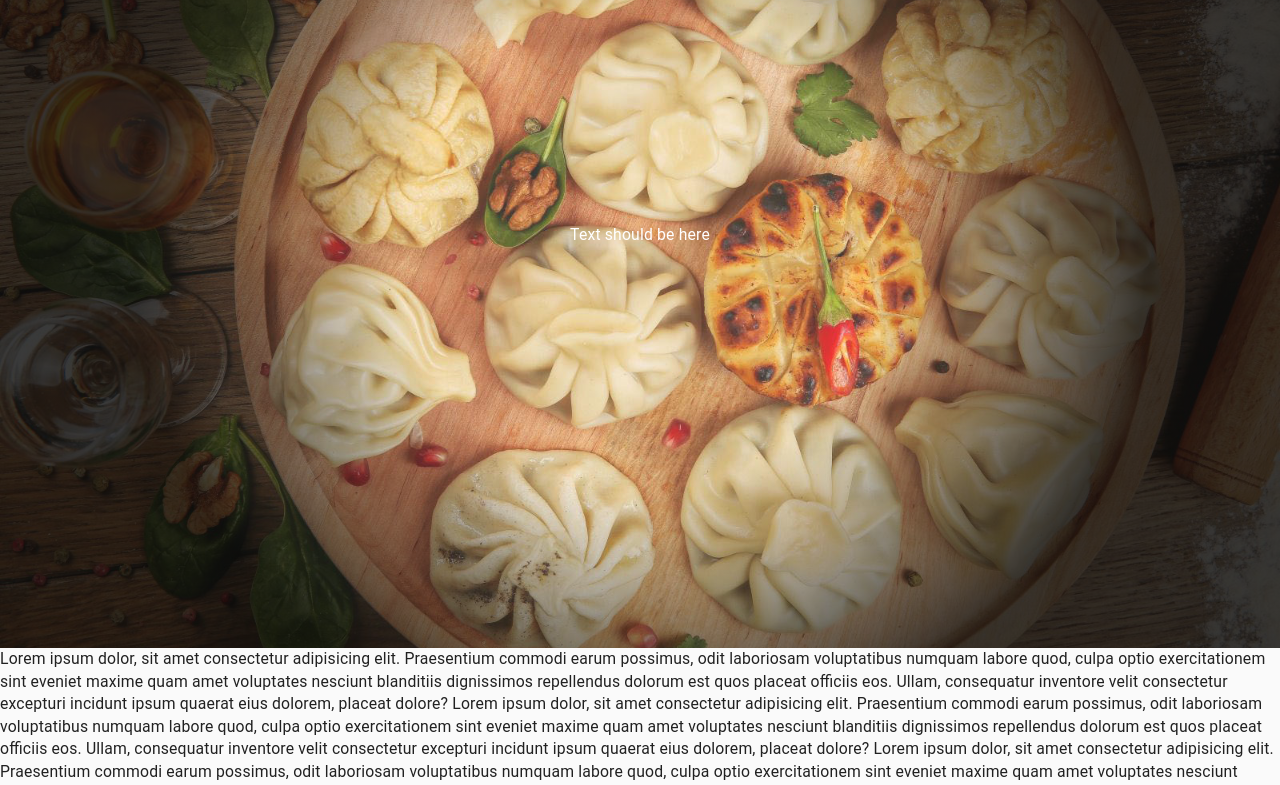
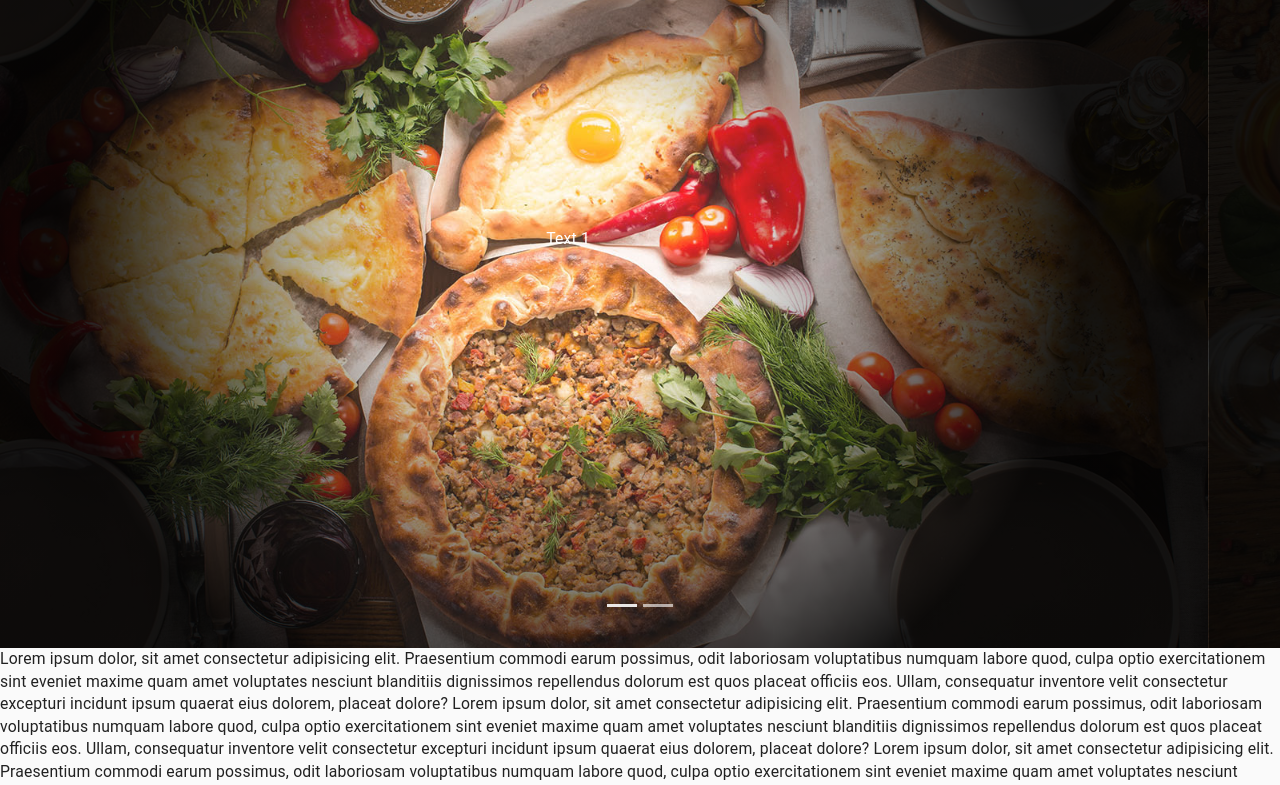
Before and after one commit to akerbs/suliko2, a Gatsby site: page / in a window 1280 px wide. Shown: the part 152-937 px from the top of the page. Built offline with nearby package versions, Linux system fonts and the light colour scheme; Gatsby itself is replaced by a stand-in of ours.

Commit message:
010820_5

```diff
--- a/package.json
+++ b/package.json
@@ -17,6 +17,7 @@
     "@material-ui/lab": "^4.0.0-alpha.56",
     "@material-ui/pickers": "^3.2.10",
     "axios": "^0.19.2",
+    "bootstrap": "^4.5.0",
     "dotenv": "^8.2.0",
     "gatsby": "^2.23.12",
     "gatsby-background-image": "^1.1.1",
@@ -36,6 +37,7 @@
     "material-auto-rotating-carousel": "^3.0.2",
     "react": "^16.12.0",
     "react-background-slider": "^2.0.0",
+    "react-bootstrap": "^1.3.0",
     "react-dom": "^16.12.0",
     "react-helmet": "^6.1.0",
     "react-hook-form": "^6.0.8",
--- a/src/pages/index.js
+++ b/src/pages/index.js
@@ -1,5 +1,5 @@
 import React from "react"
-import { Link, graphql } from "gatsby"
+import { Link, graphql, useStaticQuery } from "gatsby"
 
 import Layout from "../components/layout"
 import Image from "../components/image"
@@ -12,54 +12,108 @@ import BackgroundSlider from "gatsby-image-background-slider"
 import { AutoRotatingCarousel } from "material-auto-rotating-carousel"
 import { Slide } from "material-auto-rotating-carousel"
 import BackgroundImage from "gatsby-background-image"
+import { makeStyles } from "@material-ui/core/styles"
+import "bootstrap/dist/css/bootstrap.min.css"
+import Carousel from "react-bootstrap/Carousel"
 
-const IndexPage = ({ data }) => (
+const useStyles = makeStyles(theme => ({
+  bgImg: {
+    width: " 100%",
+    height: "100vh",
+    backgroundSize: "cover",
+    backgroundPosition: "center",
+    backgroundRepeat: "no-repeat",
+  },
+  blackOverlay: {
+    display: "flex",
+    height: "100%",
+    alignItems: "center",
+    color: "white",
+    background:
+      "radial-gradient(circle, rgba(255,255,255,0) 19%, rgba(0,0,0,0.9192051820728291) 68%)",
+    [theme.breakpoints.down("xs")]: {
+      background:
+        "radial-gradient(circle, rgba(255,255,255,0) 32%, rgba(0,0,0,0.773546918767507) 67%)",
+    },
+  },
+  bgTextWrapper: {
+    maxWidth: "700px",
+    margin: "0 auto",
+    textAlign: "center",
+  },
+}))
+
+const IndexPage = props => {
+  const classes = useStyles()
+
+  return (
     <Layout>
       <SEO title="Home" />
       {/* <h1>Hi people</h1>
     <p>Welcome to your new Gatsby site.</p>
     <p>Now go build something great.</p> */}
-    {/* <img src={bgImg1600} alt="food" style={{}}/> */}
+      {/* <BackgroundSlider
+        query={useStaticQuery(bgQuery)}
+        images={["1.jpg", "2.jpg"]}
+      ></BackgroundSlider> */}
+      <Carousel prevIcon={false} nextIcon={false}>
+        <Carousel.Item>
           <BackgroundImage
-      style={{
-        width: " 100%",
-        height: "100vh",
-        backgroundSize: "cover",
-        backgroundPosition: "center",
-        backgroundRepeat: "no-repeat",
-      }}
-      fluid={data.img2.childImageSharp.fluid}
+            className={classes.bgImg}
+            fluid={props.data.img1.childImageSharp.fluid}
             // fadeIn
           >
-      <div
-        style={{
-          display: "flex",
-          // backgroundColor: "rgba(0,0,0,.5)",
-          background:
-            "radial-gradient(circle, rgba(255,255,255,0) 32%, rgba(0,0,0,0.773546918767507) 67%)",
-          height: "100%",
-          alignItems: "center",
-          color: "white",
-        }}
+            <div className={classes.blackOverlay}>
+              <div className={classes.bgTextWrapper}>
+                <p>Text 1</p>
+              </div>
+            </div>
+          </BackgroundImage>
+        </Carousel.Item>
+        <Carousel.Item>
+          <BackgroundImage
+            className={classes.bgImg}
+            fluid={props.data.img2.childImageSharp.fluid}
+            // fadeIn
           >
-        <div
-          style={{ maxWidth: "700px", margin: "0 auto", textAlign: "center" }}
+            <div className={classes.blackOverlay}>
+              <div className={classes.bgTextWrapper}>
+                <p>Text 2</p>
+              </div>
+            </div>
+          </BackgroundImage>
+        </Carousel.Item>
+      </Carousel>
+      {/* <BackgroundImage
+        className={classes.bgImg}
+
+        // fluid={props.data.img2.childImageSharp.fluid}
+        // fadeIn
       >
+        <div className={classes.blackOverlay}>
+          <div className={classes.bgTextWrapper}>
             <p>Text should be here</p>
           </div>
         </div>
-    </BackgroundImage>
-    {/* <Img fluid={data.img1.childImageSharp.fluid} alt="Georgian food" /> */}
-    {/* <Img fluid={data.img2.childImageSharp.fluid} alt="Georgian food" /> */}
+      </BackgroundImage> */}
+      {/* <Img fluid={props.data.img1.childImageSharp.fluid} alt="Georgian food" /> */}
+      {/* <Img fluid={props.data.img2.childImageSharp.fluid} alt="Georgian food" /> */}
+      {/* <img src={bgImg1600} alt="food" style={{}}/> */}
       Lorem ipsum dolor, sit amet consectetur adipisicing elit. Praesentium
       commodi earum possimus, odit laboriosam voluptatibus numquam labore quod,
-    culpa optio exercitationem sint eveniet maxime quam amet voluptates nesciunt
+      culpa optio exercitationem sint eveniet maxime quam amet voluptates
+      nesciunt blanditiis dignissimos repellendus dolorum est quos placeat
+      officiis eos. Ullam, consequatur inventore velit consectetur excepturi
+      incidunt ipsum quaerat eius dolorem, placeat dolore? Lorem ipsum dolor,
+      sit amet consectetur adipisicing elit. Praesentium commodi earum possimus,
+      odit laboriosam voluptatibus numquam labore quod, culpa optio
+      exercitationem sint eveniet maxime quam amet voluptates nesciunt
       blanditiis dignissimos repellendus dolorum est quos placeat officiis eos.
       Ullam, consequatur inventore velit consectetur excepturi incidunt ipsum
       quaerat eius dolorem, placeat dolore? Lorem ipsum dolor, sit amet
       consectetur adipisicing elit. Praesentium commodi earum possimus, odit
-    laboriosam voluptatibus numquam labore quod, culpa optio exercitationem sint
-    eveniet maxime quam amet voluptates nesciunt blanditiis dignissimos
+      laboriosam voluptatibus numquam labore quod, culpa optio exercitationem
+      sint eveniet maxime quam amet voluptates nesciunt blanditiis dignissimos
       repellendus dolorum est quos placeat officiis eos. Ullam, consequatur
       inventore velit consectetur excepturi incidunt ipsum quaerat eius dolorem,
       placeat dolore? Lorem ipsum dolor, sit amet consectetur adipisicing elit.
@@ -70,24 +124,13 @@ const IndexPage = ({ data }) => (
       excepturi incidunt ipsum quaerat eius dolorem, placeat dolore? Lorem ipsum
       dolor, sit amet consectetur adipisicing elit. Praesentium commodi earum
       possimus, odit laboriosam voluptatibus numquam labore quod, culpa optio
-    exercitationem sint eveniet maxime quam amet voluptates nesciunt blanditiis
-    dignissimos repellendus dolorum est quos placeat officiis eos. Ullam,
-    consequatur inventore velit consectetur excepturi incidunt ipsum quaerat
-    eius dolorem, placeat dolore? Lorem ipsum dolor, sit amet consectetur
-    adipisicing elit. Praesentium commodi earum possimus, odit laboriosam
-    voluptatibus numquam labore quod, culpa optio exercitationem sint eveniet
-    maxime quam amet voluptates nesciunt blanditiis dignissimos repellendus
-    dolorum est quos placeat officiis eos. Ullam, consequatur inventore velit
-    consectetur excepturi incidunt ipsum quaerat eius dolorem, placeat dolore?
-    Lorem ipsum dolor, sit amet consectetur adipisicing elit. Praesentium
-    commodi earum possimus, odit laboriosam voluptatibus numquam labore quod,
-    culpa optio exercitationem sint eveniet maxime quam amet voluptates nesciunt
+      exercitationem sint eveniet maxime quam amet voluptates nesciunt
       blanditiis dignissimos repellendus dolorum est quos placeat officiis eos.
       Ullam, consequatur inventore velit consectetur excepturi incidunt ipsum
       quaerat eius dolorem, placeat dolore? Lorem ipsum dolor, sit amet
       consectetur adipisicing elit. Praesentium commodi earum possimus, odit
-    laboriosam voluptatibus numquam labore quod, culpa optio exercitationem sint
-    eveniet maxime quam amet voluptates nesciunt blanditiis dignissimos
+      laboriosam voluptatibus numquam labore quod, culpa optio exercitationem
+      sint eveniet maxime quam amet voluptates nesciunt blanditiis dignissimos
       repellendus dolorum est quos placeat officiis eos. Ullam, consequatur
       inventore velit consectetur excepturi incidunt ipsum quaerat eius dolorem,
       placeat dolore? Lorem ipsum dolor, sit amet consectetur adipisicing elit.
@@ -95,9 +138,16 @@ const IndexPage = ({ data }) => (
       labore quod, culpa optio exercitationem sint eveniet maxime quam amet
       voluptates nesciunt blanditiis dignissimos repellendus dolorum est quos
       placeat officiis eos. Ullam, consequatur inventore velit consectetur
-    excepturi incidunt ipsum quaerat eius dolorem, placeat dolore?
+      excepturi incidunt ipsum quaerat eius dolorem, placeat dolore? Lorem ipsum
+      dolor, sit amet consectetur adipisicing elit. Praesentium commodi earum
+      possimus, odit laboriosam voluptatibus numquam labore quod, culpa optio
+      exercitationem sint eveniet maxime quam amet voluptates nesciunt
+      blanditiis dignissimos repellendus dolorum est quos placeat officiis eos.
+      Ullam, consequatur inventore velit consectetur excepturi incidunt ipsum
+      quaerat eius dolorem, placeat dolore?
     </Layout>
   )
+}
 
 export default IndexPage
 
@@ -119,3 +169,40 @@ export const query = graphql`
     }
   }
 `
+// export const bgQuery = graphql`
+//   query {
+//     backgrounds: allFile(filter: { sourceInstanceName: { eq: "images" } }) {
+//       nodes {
+//         relativePath
+//         childImageSharp {
+//           fluid(maxWidth: 2000, quality: 100) {
+//             ...GatsbyImageSharpFluid
+//           }
+//         }
+//       }
+//     }
+//   }
+// `
+
+// query MyQuery {
+//   file(relativePath: {eq: "images"}) {
+//     childImageSharp {
+//       fluid(maxWidth: 2000) {
+//        ...GatsbyImageSharpFluid
+//       }
+//     }
+//   }
+// }
+
+// query MyQuery {
+//   allFile(filter: {sourceInstanceName: {eq: "images"}}) {
+//     nodes {
+//       relativePath
+//       childImageSharp {
+//                 fluid (maxWidth: 4000, quality: 100){
+//                  ...GatsbyImageSharpFluid
+//                 }
+//               }
+//     }
+//   }
+// }
```
Also changed, not shown: 1 other file. Lines whose indentation alone changed are shown as unchanged.
